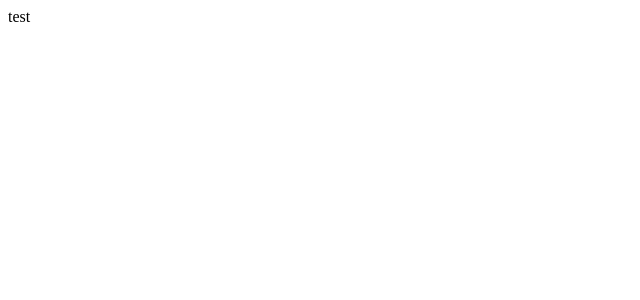
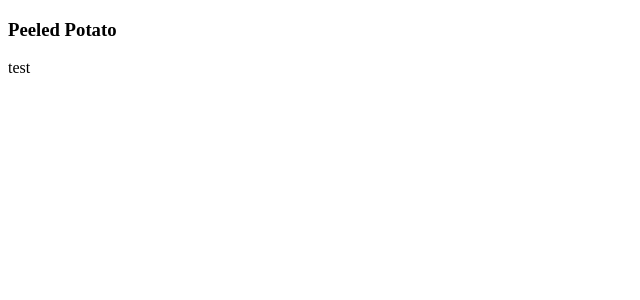
Before and after one commit to GhislainRoy04/CollegePotatoes2.0, a React app: page /#/ in a window 1280 px wide. Shown: the top 300 px of the page, without its empty margins (0-640 px from the left). Built offline with nearby package versions, Linux system fonts and the light colour scheme.

Commit message:
Added the header

```diff
--- a/src/main/components/MainView.jsx
+++ b/src/main/components/MainView.jsx
@@ -1,9 +1,12 @@
 'use strict';
 import React from "react";
+import Header from "./Header";
 
 export const MainView = ({children}) =>(
     <div>
-        {/*  HEADER  */}
+
+        <Header/>
+
         <div>
             {children}
         </div>
```
